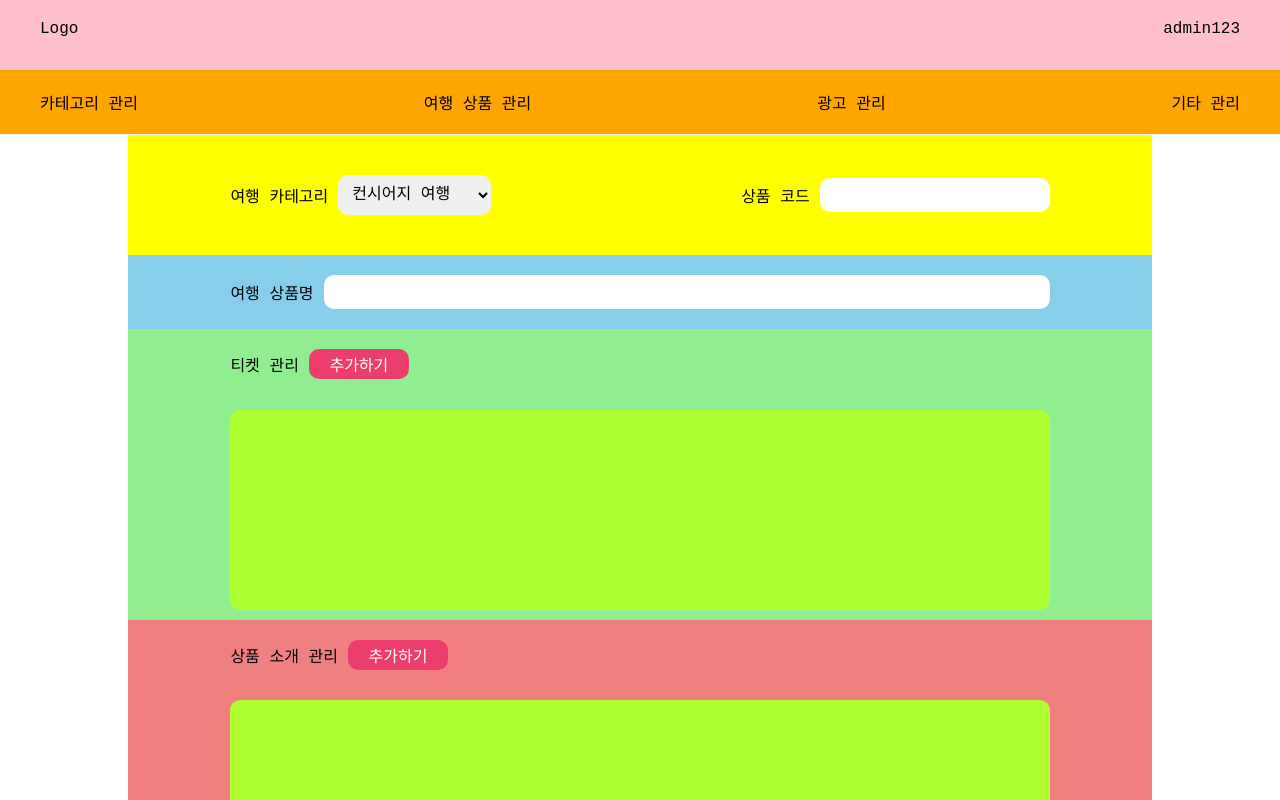
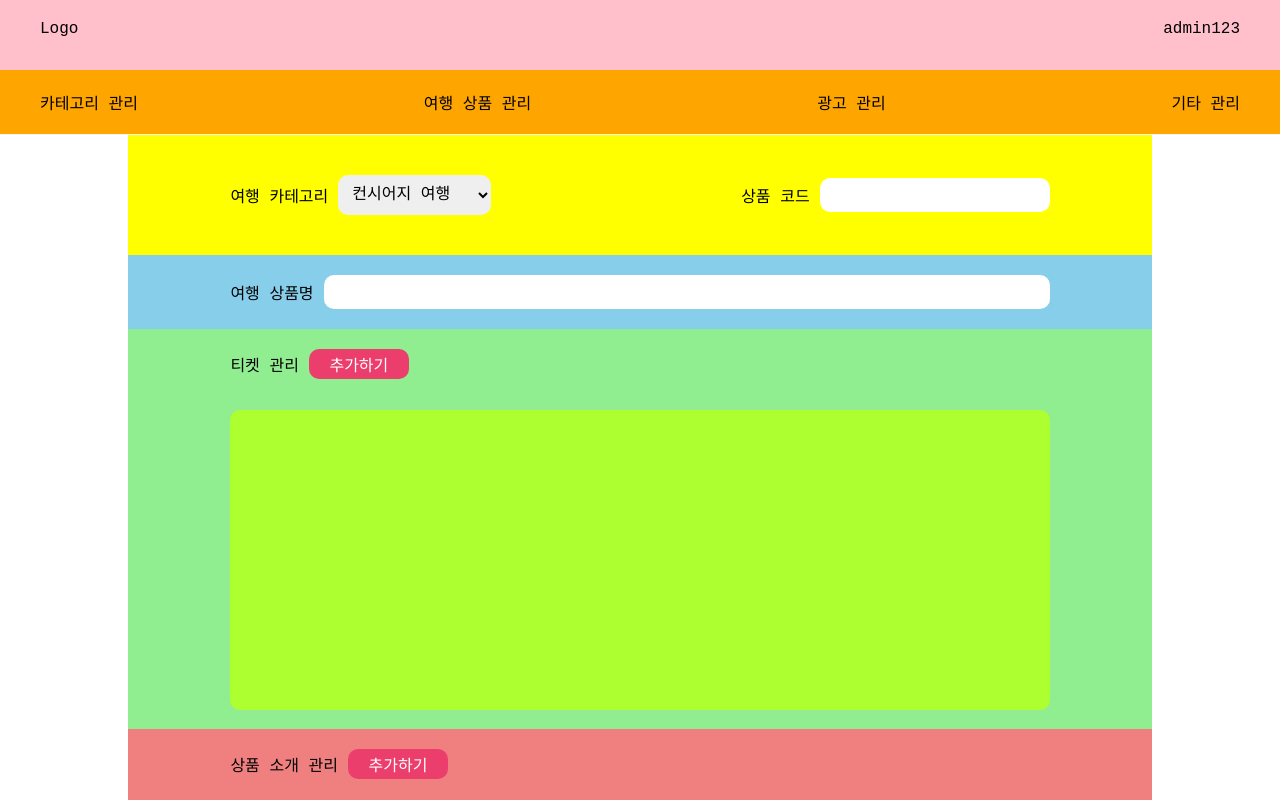
Before and after one commit to rnjs010/amuseAdmin, a React (Create React App) app in the folder admin/: page /product/create in a window 1280 px wide. Shown: the top 800 px of the page. Built offline with nearby package versions, Linux system fonts and the light colour scheme.

Commit message:
add manage ticket function

```diff
--- a/admin/src/components/Modal/Modal.tsx
+++ /dev/null
@@ -1,33 +0,0 @@
-import styles from './Modal.module.css';
-
-type MordalProps = {
-  title: string,
-  onSave(): void
-}
-function Modal({onSave, title}: MordalProps) {
-  return (
-    <>
-      <div className={styles.modal}>
-        <header className={styles.header}>{title}</header>
-        <div className={styles.body}>
-          <div className={`${styles.container} ${styles.title}`}>
-            <p className={styles.label}>티켓 제목</p>
-            <input className={`${styles.input} ${styles.title}`} type="text" />
-          </div>
-          <div className={`${styles.container} ${styles.content}`}>
-            <p className={styles.label}>티켓 설명</p>
-            <textarea className={`${styles.input} ${styles.content}`}></textarea>
-          </div>
-          <div className={`${styles.container} ${styles.price}`}>
-            <p className={styles.label}>티켓 가격</p>
-            <input className={`${styles.input} ${styles.price}`} type="text" />
-          </div>
-        </div>
-        <button className={styles.saveBtn} onClick={onSave}>저장</button>
-      </div>
-      <div className={styles.backDrop}></div>
-    </>
-  );
-}
-
-export default Modal;
--- /dev/null
+++ b/admin/src/components/Modal/TicketModal.tsx
@@ -0,0 +1,67 @@
+import { useEffect, useState } from 'react';
+import styles from './TicketModal.module.css';
+
+interface Ticket {
+  title: string,
+  content: string,
+  price: number
+};
+
+type MordalProps = {
+  onSave(ticket:Ticket): void
+};
+
+function TicketModal({onSave}: MordalProps) {
+  const [title, setTitle] = useState<string>('');
+  const [content, setContent] = useState<string>('');
+  const [price, setPrice] = useState<number>(0);
+
+  const handleTitle = (event: React.ChangeEvent<HTMLInputElement>) => {
+    setTitle(event.currentTarget.value);
+  };
+
+  const handleContent = (event: React.ChangeEvent<HTMLTextAreaElement>) => {
+    setContent(event.currentTarget.value);
+  };
+
+  const handlePrice = (event: React.ChangeEvent<HTMLInputElement>) => {
+    setPrice(parseInt(event.currentTarget.value));
+  };
+
+  const handleSave = () => {
+    if(title.length > 0 && content.length && price){
+      const ticket:Ticket = {
+        title: title,
+        content: content,
+        price: price
+      };
+      onSave(ticket);
+    }
+  };
+
+  return (
+    <>
+      <div className={styles.modal}>
+        <header className={styles.header}>티켓 관리</header>
+        <div className={styles.body}>
+          <div className={`${styles.container} ${styles.title}`}>
+            <p className={styles.label}>티켓 제목</p>
+            <input className={`${styles.input} ${styles.title}`} value={title} onChange={handleTitle} type="text" />
+          </div>
+          <div className={`${styles.container} ${styles.content}`}>
+            <p className={styles.label}>티켓 설명</p>
+            <textarea className={`${styles.input} ${styles.content}`} onChange={handleContent}></textarea>
+          </div>
+          <div className={`${styles.container} ${styles.price}`}>
+            <p className={styles.label}>티켓 가격</p>
+            <input className={`${styles.input} ${styles.price}`} value={price} onChange={handlePrice} type="text" />
+          </div>
+        </div>
+        <button className={styles.saveBtn} onClick={handleSave}>저장</button>
+      </div>
+      <div className={styles.backDrop}></div>
+    </>
+  );
+}
+
+export default TicketModal;
--- a/admin/src/components/Product/ProductForm/ProductForm.module.css
+++ b/admin/src/components/Product/ProductForm/ProductForm.module.css
@@ -11,6 +11,9 @@
 
 .container.ticket {
   background-color: lightgreen;
+  height: fit-content;
+  min-height: 400px;
+  max-height: 635px;
 }
 
 .container.name{
@@ -24,6 +27,8 @@
 
 .container.content {
   background-color: lightcoral;
+  height: fit-content;
+  min-height: 400px;
 }
 
 .title {
@@ -48,10 +53,27 @@
 .status {
   width: 80%;
   height: fit-content;
-  min-height: 200px;
+  min-height: 300px;
   border: var(--border-width-thin) solid var(--color-amuse);
   border-radius: 10px;
   background-color: greenyellow;
   margin-top: 3%;
   margin-left: 10%;
+  overflow-y: scroll;
 }
+
+.status.ticket{
+  display: flex;
+  flex-direction: column;
+}
+
+
+.ticketBox {
+  background-color: var(--color-light-grey);
+  border-radius: var(--border-radius);
+  width: 80%;
+  height: 80px;
+  margin: auto;
+  margin-top: 10px;
+  margin-bottom: 10px;
+}
--- a/admin/src/components/Product/ProductForm/ProductForm.tsx
+++ b/admin/src/components/Product/ProductForm/ProductForm.tsx
@@ -1,13 +1,14 @@
 import { useState } from 'react';
 import ProductSearch from '../ProductSearch/ProductSearch';
 import styles from './ProductForm.module.css';
-import Modal from '../../Modal/Modal';
+import TicketModal from '../../Modal/TicketModal';
 
 interface Ticket {
   title: string,
   content: string,
   price: number
 }
+
 function ProductForm() {
 
   const [productName, setProductName] = useState<string>('');
@@ -17,10 +18,16 @@ function ProductForm() {
   };
 
   const [ticketModalOpen, setTicketModalOpen] = useState<boolean>(false);
-  const [ticket, setTicket] = useState<Ticket[]>([]);
+  const [ticketList, setTicketList] = useState<Ticket[]>([]);
 
   const toggleTicketModal = () => {
     setTicketModalOpen((prev) => !prev);
+  }
+
+  const handleTicketModal = (ticket:Ticket) => {
+    toggleTicketModal();
+    console.log(ticket);
+    setTicketList((prev) => [...prev, ticket]);
   }
 
 
@@ -36,13 +43,19 @@ function ProductForm() {
           <div>
             <span className={styles.title}>티켓 관리</span>
             <button className={styles.addBtn} onClick={toggleTicketModal}>추가하기</button>
-            {ticketModalOpen && <Modal onSave={toggleTicketModal} title={'티켓 관리'} />}
+            {ticketModalOpen && <TicketModal onSave={handleTicketModal} />}
           </div>
-          <div className={styles.status}>
+          <div className={`${styles.status} ${styles.ticket}`}>
             <ul>
-              <li></li>
-              <li></li>
-              <li></li>
+              {ticketList.map((ticket) => {
+                return (
+                  <li className={styles.ticketBox} key={ticket.title}>
+                    <p>{ticket.title}</p>
+                    <p>{ticket.content}</p>
+                    <span>{ticket.price}</span>
+                  </li>
+                )
+              })}
             </ul>
           </div>
         </div>
```
Also changed, not shown: admin/src/components/Modal/TicketModal.module.css (renamed from admin/src/components/Modal/Modal.module.css).
